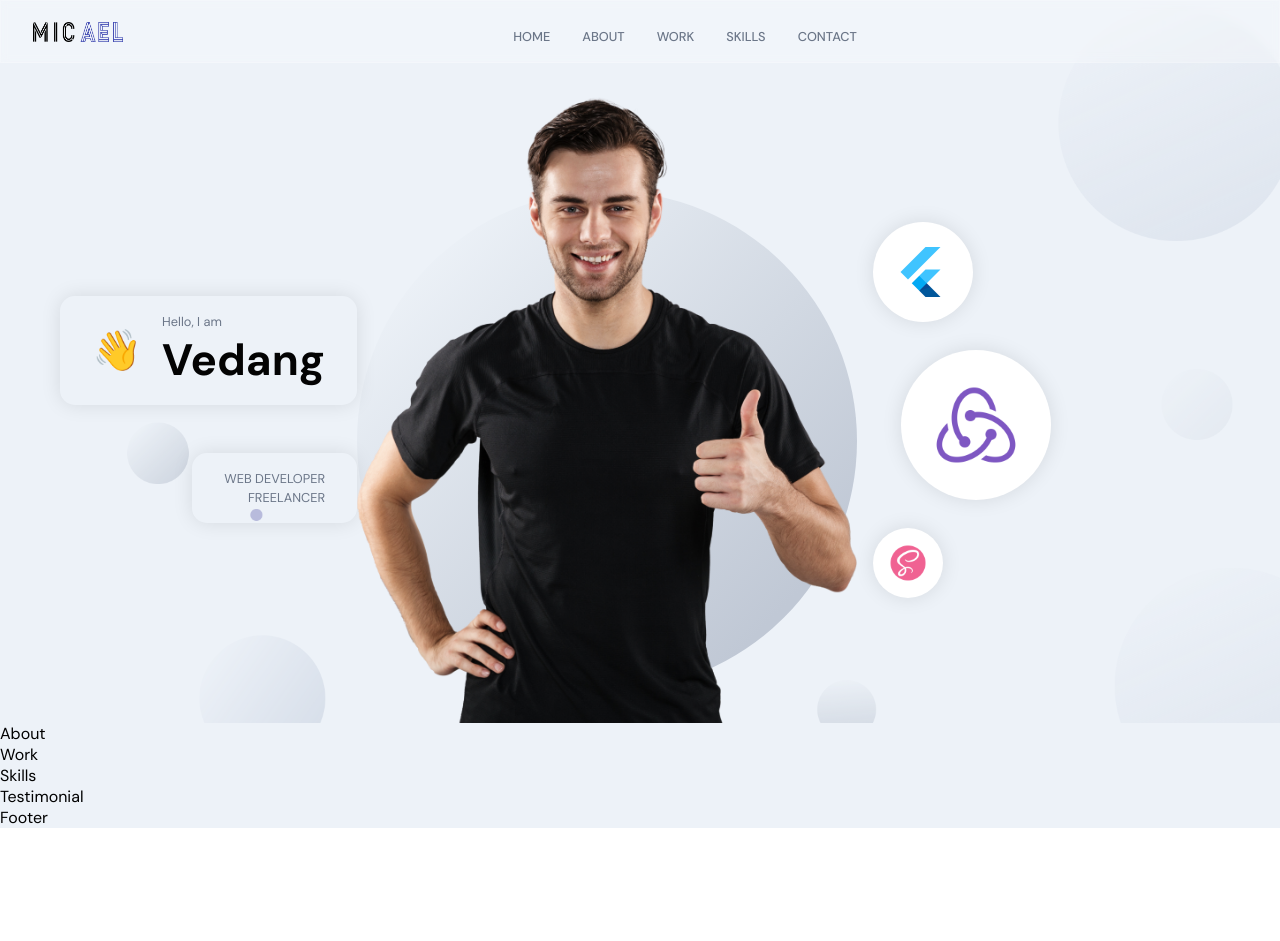
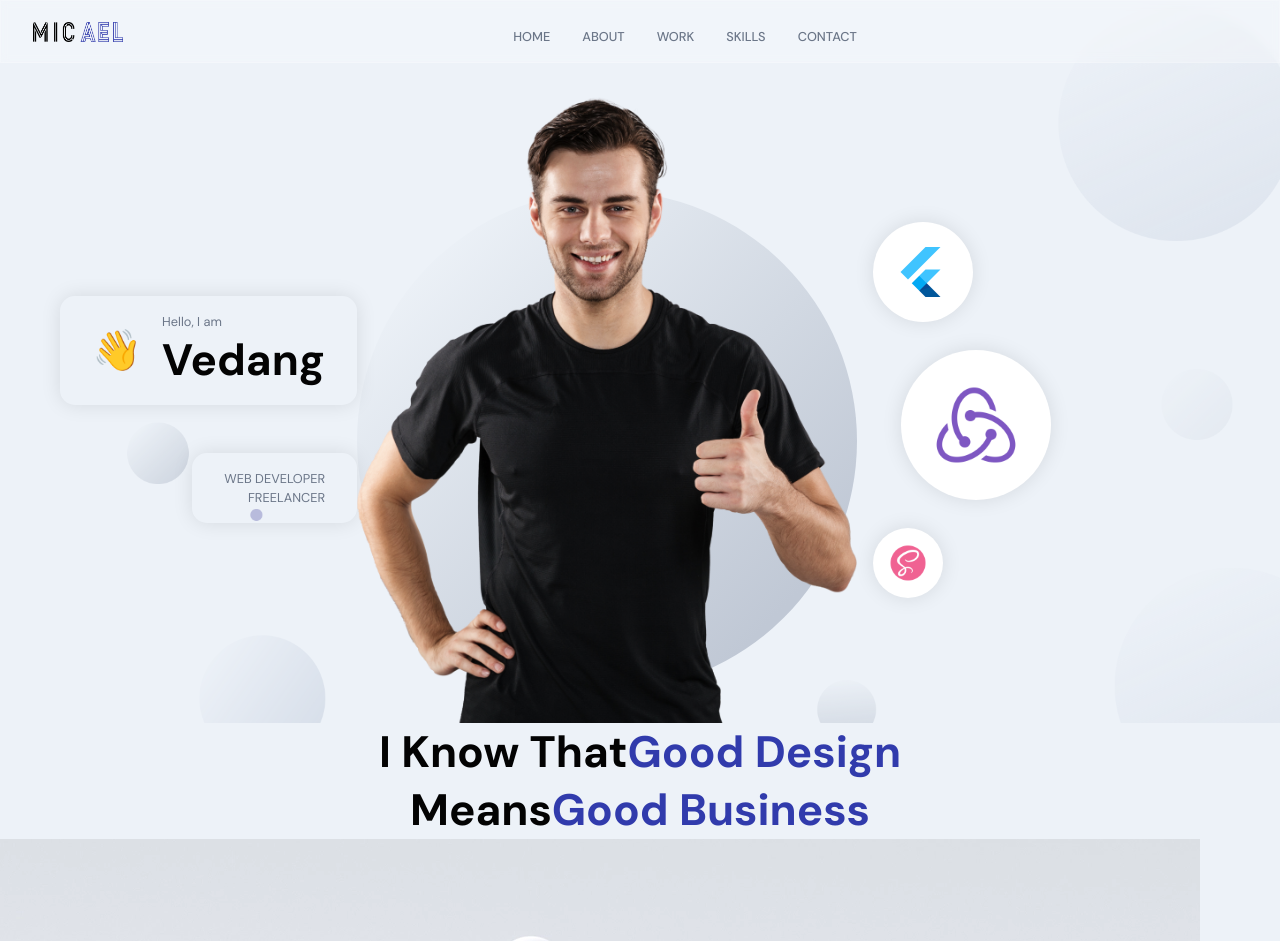
Before and after one commit to vedang685/Portfolio, a React (Create React App) app in the folder frontend/: page / in a window 1280 px wide. Shown: the top 941 px of the page. Before the commit the page ends 828 px from the top, so only its background shows below. Built offline with nearby package versions, Linux system fonts and the light colour scheme.

Commit message:
Update About.js

```diff
--- a/frontend/src/container/About/About.jsx
+++ b/frontend/src/container/About/About.jsx
@@ -1,9 +1,41 @@
-import React from 'react'
+import React, {useState, useEffect} from 'react'
+import {motion} from 'framer-motion'
+import {images} from '../../constants'
+
 import './About.scss'
-
+const abouts = [
+  {title:'Web Development', description: 'I am a good Web Developer.', imgUrl:images.about01},
+  {title:'Web Design', description: 'I am a good Web Developer.', imgUrl:images.about02},
+  {title:'UI/UX', description: 'I am a good Web Developer.', imgUrl:images.about03},
+  {title:'Web Animation', description: 'I am a good Web Developer.', imgUrl:images.about04},
+];
 const About = () => {
   return (
-    <div>About</div>
+    <>
+    <h2 className='head-text'>
+      I know that
+      <span>Good Design</span>
+      <br/>
+      means
+      <span>Good Business</span>
+      </h2>
+
+      <div className='app__profiles'>
+        {abouts.map((about,index)=>(
+          <motion.div
+            whileInView={{opacity:1}}
+            whileHover={{scale:1.1}}
+            transition={{duration:0.5, type:'tween'}}
+            className='app__profile-item'
+            key={about.title+index}
+          >
+            <img src={about.imgUrl} alt={about.title}/>
+            <h2 className='bold-text' style={{marginTop:20}}>{about.title}</h2>
+            <p className='p-text' style={{marginTop:10}}>{about.description}</p>
+          </motion.div>
+        ))}
+      </div>
+    </>
   )
 }
 
```
